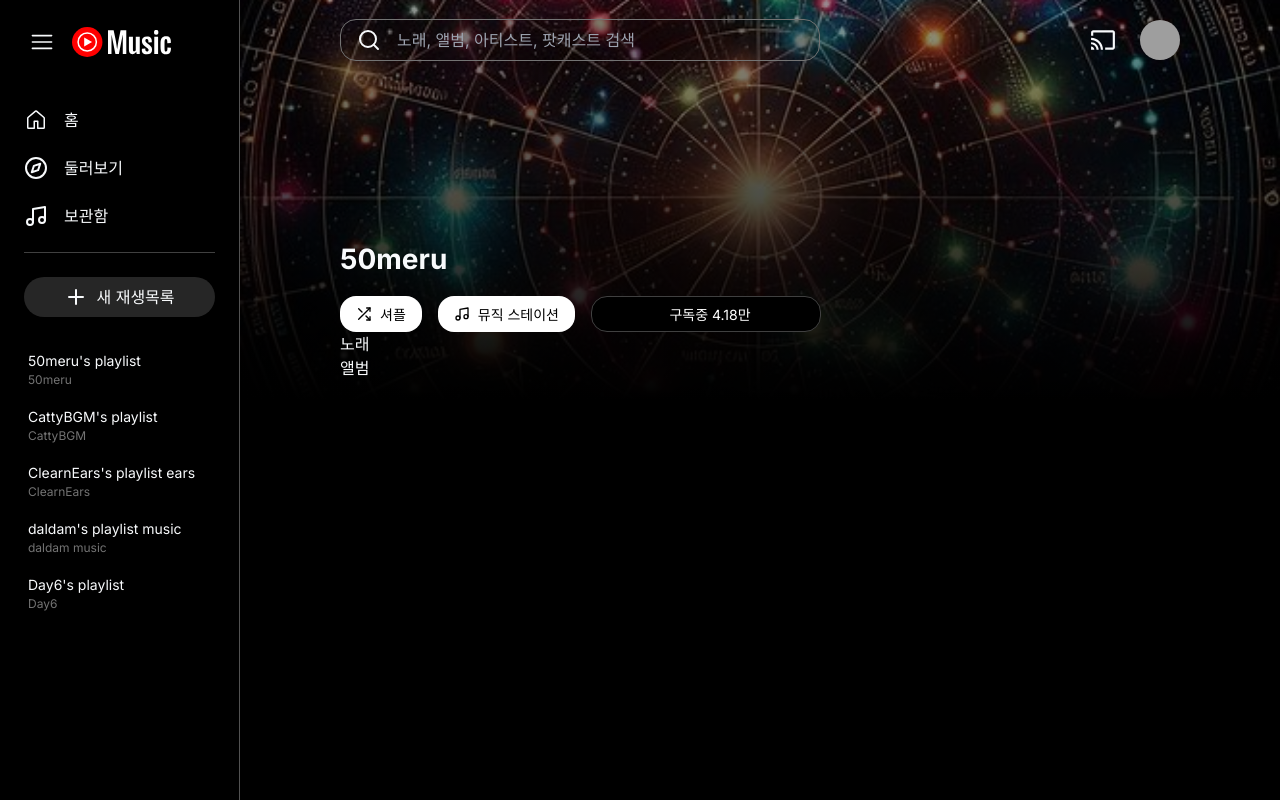
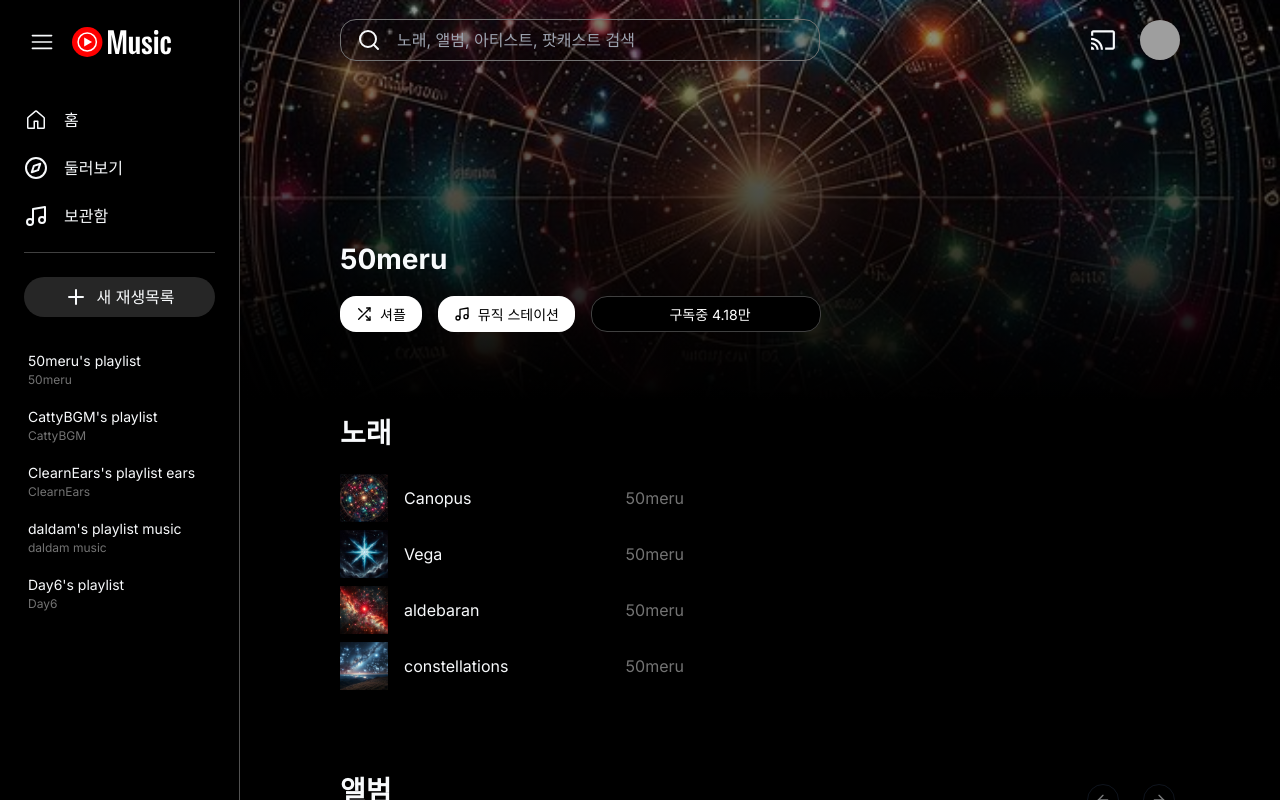
Before and after one commit to mulddang2/yt-music-clone, a Next.js app: page /channel/1 in a window 1280 px wide. Built offline with nearby package versions, Linux system fonts and the light colour scheme; grey boxes are pictures that could not be loaded.

Commit message:
feat: channel 페이지의 노래, 앨범 섹션 추가

```diff
--- a/app/channel/[id]/page.tsx
+++ b/app/channel/[id]/page.tsx
@@ -1,5 +1,7 @@
 import HeaderBgChanger from '@/components/HeaderBgChanger';
 import PagePadding from '@/components/PagePadding';
+import PlayListCarousel from '@/components/PlayListCarousel';
+import SongCardRowExpand from '@/components/SongCardRowExpand';
 import DarkButton from '@/components/elements/DarkButton';
 import WhiteButton from '@/components/elements/WhiteButton';
 import { getChannelById } from '@/lib/dummyData';
@@ -48,8 +50,21 @@
           />
         </div>
       </section>
-      <section>노래</section>
-      <section>앨범</section>
+      <section className='mt-[80px]'>
+        <div className='text-[28px] font-bold'>노래</div>
+        <div className='mt-[20px]'>
+          <ul className='flex flex-col gap-2'>
+            {channel.songList.map((song, key) => {
+              return <SongCardRowExpand key={key} song={song} />;
+            })}
+          </ul>
+        </div>
+      </section>
+      <section className='mt-[80px]'>
+        <div className='text-[28px] font-bold'>앨범</div>
+        <PlayListCarousel playlistArray={channel.playlistArray} />
+      </section>
+      <section className='mt-[80px]'></section>
     </PagePadding>
   );
 };
--- a/components/PlayListCarousel.tsx
+++ b/components/PlayListCarousel.tsx
@@ -11,7 +11,7 @@
 import PlayListCard from './PlayListCard';
 
 interface PlayListCarouselProps {
-  title: string;
+  title?: string;
   subTitle?: string;
   thumbnail?: React.ReactNode;
   playlistArray: Playlist[];
```
